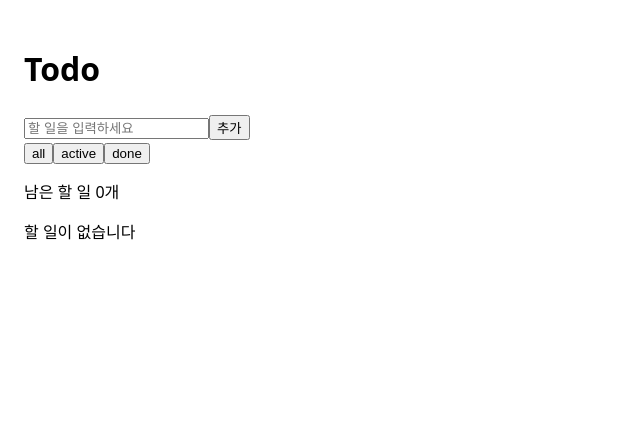
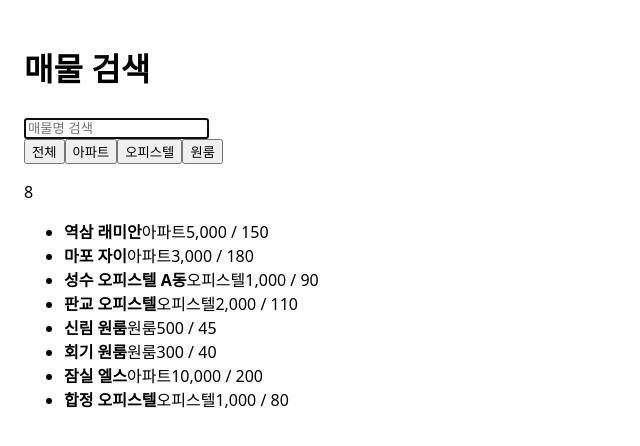
Before and after one commit to Jeong-jj/vue-to-react, a React (Vite) app in the folder react-basics/: page / in a window 1280 px wide. Shown: the top 446 px of the page, without its empty margins (0-640 px from the left). Built offline with nearby package versions, Linux system fonts and the light colour scheme.

Commit message:
Practice: 간접 feedback 이후 2차 작업
props 사용법에 대한 힌트 확인 및 children 자료 조사후 반영

```diff
--- a/react-basics/src/App.tsx
+++ b/react-basics/src/App.tsx
@@ -1,6 +1,8 @@
-import TodoApp from './day01/TodoApp'
+// import TodoApp from "./day01/TodoApp";
+import { PropertyApp } from "./day02/React/PropertyApp";
 
 // 그날 학습할 컴포넌트만 바꿔 끼운다
 export default function App() {
-  return <TodoApp />
+  // return <TodoApp />
+  return <PropertyApp />;
 }
--- a/react-basics/src/day02/React/CategoryFilter.tsx
+++ b/react-basics/src/day02/React/CategoryFilter.tsx
@@ -1,9 +1,11 @@
 import { CATEGORY_LABEL, type Category } from "../types";
 
-export const CategoryFilter = (
-  selected: Category | "all",
-  onChange: (category: Category | "all") => void,
-) => {
+interface Props {
+  selected: Category | "all";
+  onChange: (category: Category | "all") => void;
+}
+
+export const CategoryFilter = ({ selected, onChange }: Props) => {
   const options = [
     { value: "all", label: "전체" },
     ...(Object.keys(CATEGORY_LABEL) as Category[]).map((key) => ({
--- a/react-basics/src/day02/React/ItemCard.tsx
+++ b/react-basics/src/day02/React/ItemCard.tsx
@@ -1,10 +1,16 @@
 import { CATEGORY_LABEL, type Property } from "../types";
 
-export const ItemCard = (item: Property, selected: boolean) => {
+interface Props {
+  item: Property;
+  selected: boolean;
+  onClick: () => void; /* vue처럼 자동으로 붙지 않는건가 */
+}
+
+export const ItemCard = ({ item, selected, onClick }: Props) => {
   const priceLabel = `${item.deposit.toLocaleString()} / ${item.monthlyRent}`;
 
   return (
-    <li className={selected ? "selected" : ""}>
+    <li onClick={onClick} className={selected ? "selected" : ""}>
       <strong>{item.title}</strong>
       <span>{CATEGORY_LABEL[item.category]}</span>
       <span>{priceLabel}</span>
--- a/react-basics/src/day02/React/ItemDetail.tsx
+++ b/react-basics/src/day02/React/ItemDetail.tsx
@@ -1,6 +1,13 @@
+import type { ReactNode } from "react";
 import { CATEGORY_LABEL, type Property } from "../types";
 
-export const ItemDetail = (item: Property) => {
+interface Props {
+  item: Property;
+  children?: ReactNode;
+}
+
+/* children도 props다? type지정이 틀린걸까? */
+export const ItemDetail = ({ item, children }: Props) => {
   return (
     <section>
       <h2>{item.title}</h2>
@@ -15,8 +22,8 @@
         <dd>{item.area} m²</dd>
       </dl>
       <p>{item.description}</p>
-      <children />
-      {/* 이게 아닌가? */}
+
+      <>{children}</>
     </section>
   );
 };
--- /dev/null
+++ b/react-basics/src/day02/React/PropertyApp.tsx
@@ -0,0 +1,55 @@
+import { useEffect, useState } from "react";
+import type { Category } from "../types";
+import { properties } from "../data";
+import { useEscapeKey } from "./useEscapeKey";
+import { SearchInput } from "./SearchInput";
+import { CategoryFilter } from "./CategoryFilter";
+import { ItemList } from "./ItemList";
+import { ItemDetail } from "./ItemDetail";
+
+export const PropertyApp = () => {
+  const [keyword, setKeyword] = useState("");
+  const [category, setCategory] = useState<Category | "all">("all");
+  const [selectedId, setSelectedId] = useState<number | null>(null);
+
+  const filteredItems = properties.filter(
+    (p) =>
+      (category === "all" || p.category === category) &&
+      p.title.includes(keyword),
+  );
+
+  const selectedItem = properties.find((p) => p.id === selectedId) ?? null;
+
+  useEffect(() => {
+    setSelectedId(null);
+  }, [category]);
+
+  useEscapeKey(() => {
+    setSelectedId(null);
+  });
+
+  return (
+    <>
+      <h1>매물 검색</h1>
+
+      <SearchInput value={keyword} updateInput={setKeyword} />
+      <CategoryFilter selected={category} onChange={setCategory} />
+
+      <p>{filteredItems.length}</p>
+
+      <ItemList
+        items={filteredItems}
+        selectedId={selectedId}
+        onSelect={setSelectedId}
+      />
+
+      {selectedItem && (
+        <ItemDetail item={selectedItem}>
+          <button type="button" onClick={() => setSelectedId(null)}>
+            닫기
+          </button>
+        </ItemDetail>
+      )}
+    </>
+  );
+};
--- a/react-basics/src/day02/React/SearchInput.tsx
+++ b/react-basics/src/day02/React/SearchInput.tsx
@@ -1,9 +1,11 @@
 import { useEffect, useRef } from "react";
 
-export const SearchInput = (
-  required: boolean = true,
-  updateInput: (value: string) => void,
-) => {
+interface Props {
+  value: string;
+  updateInput: (value: string) => void;
+}
+
+export const SearchInput = ({ value, updateInput }: Props) => {
   const inputRef = useRef<HTMLInputElement>(null);
 
   useEffect(() => {
@@ -19,7 +21,7 @@
         onChange={(e) => updateInput(e.target.value)}
         placeholder="매물명 검색"
       />
-      {required && (
+      {value && (
         <button type="button" onClick={() => updateInput("")}>
           지우기
         </button>
--- /dev/null
+++ b/react-basics/src/day02/React/useEscapeKey.ts
@@ -0,0 +1,15 @@
+import { useEffect } from "react";
+
+export const useEscapeKey = (handler: () => void) => {
+  const onKeydown = (e: KeyboardEvent) => {
+    if (e.key === "Escape") handler();
+  };
+
+  useEffect(() => {
+    window.addEventListener("keydown", onKeydown);
+
+    return () => {
+      window.removeEventListener("keydown", onKeydown);
+    };
+  });
+};
```
Also changed, not shown: react-basics/src/day02/React/ItemList.tsx (+7 -6 lines).
